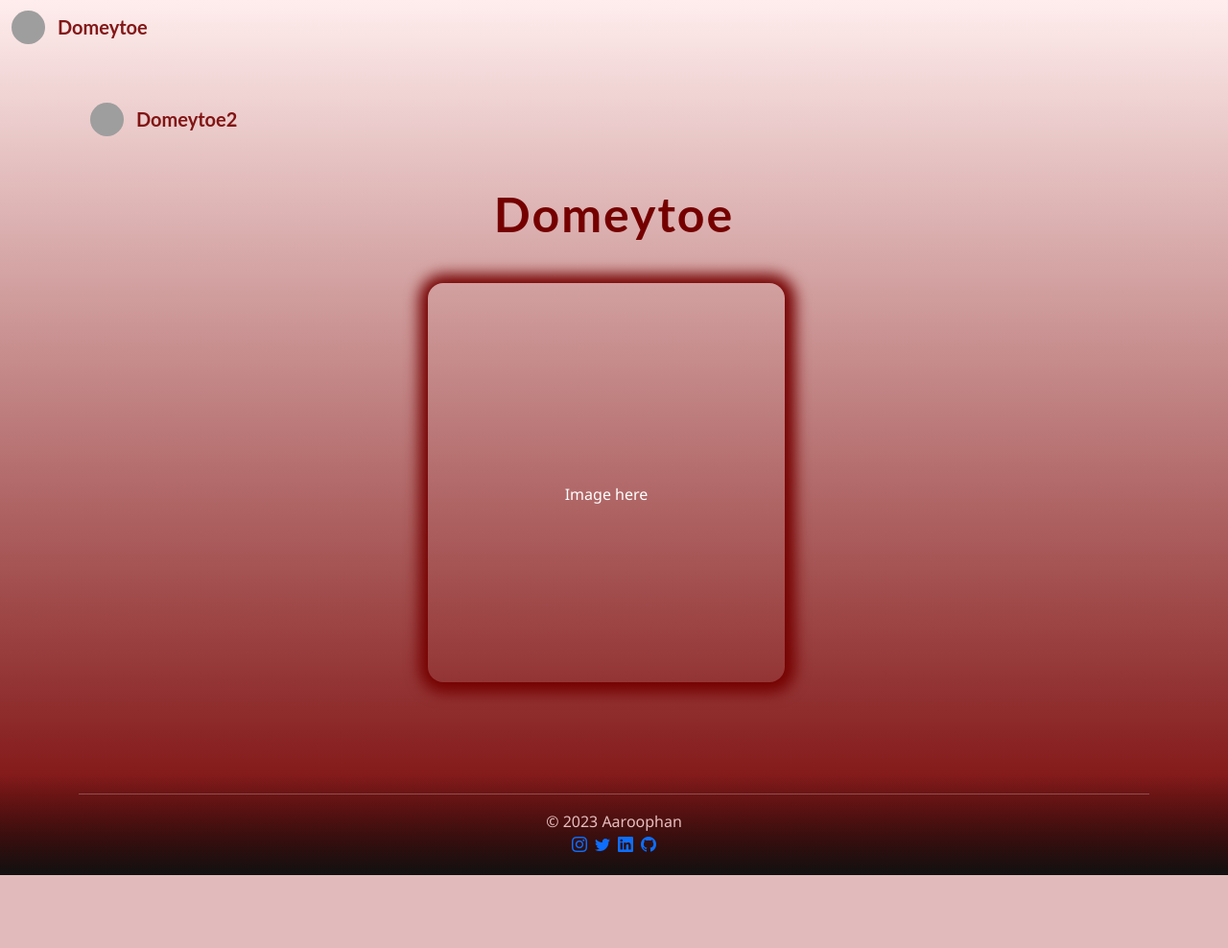
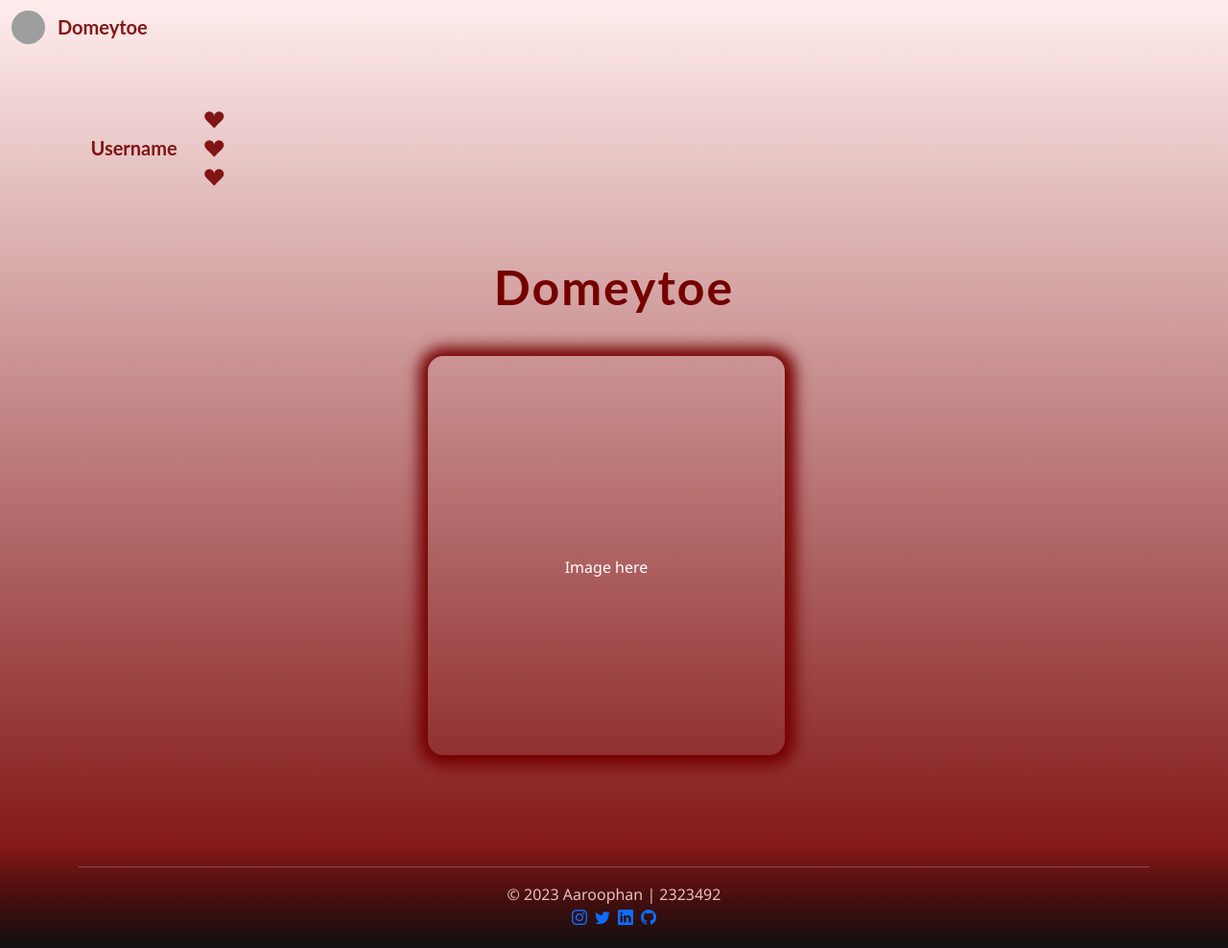
Before and after one commit to R-U-Fun/CIS-Domeytoe, a PHP site: page / in a window 1280 px wide. Shown: the whole page at 96% size. Before the commit the page ends 912 px from the top, so only its background shows below. Run offline with PHP 8.4, Linux system fonts and the light colour scheme; some libraries are stand-ins or nearby versions; grey boxes are pictures that could not be loaded.

Commit message:
20232017_1455 - Username,Hearts

```diff
--- a/index.php
+++ b/index.php
@@ -63,21 +63,53 @@
 
             ReactDOM.render(<HomePageCall/> , document.getElementById("AppHere"));
 
+        function Hearts(HeartsProps){
+            if(HeartsProps.HowManyHearts==0){
+                return null;
+            }
+            else{
+                if(HeartsProps.Fill==true){
+                    return(
+                        <div>
+                            <Hearts Fill={HeartsProps.Fill} HowManyHearts={HeartsProps.HowManyHearts - 1}/>
+                            <i class="bi bi-suit-heart-fill"> </i>
+                        </div>
+                    );
+                }
+                else{
+                    return(
+                        <div>
+                            <Hearts Fill={HeartsProps.Fill} HowManyHearts={HeartsProps.HowManyHearts - 1}/>
+                            <i class="bi bi-suit-heart-fill"> </i>
+                        </div>
+                    );
+            }
+            }
+
+        }
+
+        function HowManyHearts(HeartsProps){
+            <HowManyHearts/>
+        }
+
+
+
         function Player(){
             return(
             <div className="container-fluids">
                 <nav className="navbar navbar-expand-md navbar-dark position-sticky" style={{ background: 'rgba(10, 0, 0, 0)', cursor:'default' }}>
                     &nbsp;&nbsp;&nbsp;
-                    <a href="index.php" style={{cursor:'default'}}><img src="https://cdn-icons-png.flaticon.com/512/1202/1202125.png" id="AaroophanIMG" height="35px" width="35px" className="rounded-5" /></a>
-                    &nbsp;&nbsp;&nbsp;
-                    <a className="navbar-brand fw-bold font-arial" id="PageNameA" href="index.php" style={{ cursor:'default', color:'rgba(117, 0, 0, 0.9)' }}>Domeytoe2</a>
+                    <p className="navbar-brand fw-bold font-arial" id="PageNameA" href="index.php" style={{ cursor:'default', color:'rgba(117, 0, 0, 0.9)' }}>Username</p>
+                    &nbsp;&nbsp;&nbsp;<br/>
+                    <p className="navbar-brand fw-bold font-arial" id="PageNameA" href="index.php" style={{ cursor:'default', color:'rgba(117, 0, 0, 0.9)' }}>
+                        <Hearts Fill={true} HowManyHearts={3}/>
+                    </p>
                     &nbsp;&nbsp;&nbsp;
                 </nav>
             </div>
             );
         }
         ReactDOM.render(<Player /> , document.getElementById("PlayerHere"));
-
 
         function Header(){
             return(
@@ -100,7 +132,7 @@
                     <div className="container">
                         <hr />
                         <div className="text-center">
-                    <a href="http://aaroophan-com.stackstaging.com" style={{ cursor:'default', color:'rgba(250, 210, 210, 0.9)', textDecoration:'none' }}>&copy; 2023 Aaroophan</a>
+                            <a href="http://aaroophan-com.stackstaging.com" style={{ cursor:'default', color:'rgba(250, 210, 210, 0.9)', textDecoration:'none' }}>&copy; 2023 Aaroophan | 2323492</a>
                             <ul className="list-inline">
                                 <li className="list-inline-item"><a href="https://www.instagram.com/aaroophan/?theme=dark" style={{ cursor:'default', fontsize: '20px' }}><i className="bi bi-instagram"></i></a></li>
                                 <li className="list-inline-item"><a href="https://twitter.com/Aaroophan" style={{ cursor:'default', fontsize: '20px' }}><i className="bi bi-twitter"></i></a></li>
```
Lines whose indentation alone changed are shown as unchanged.
